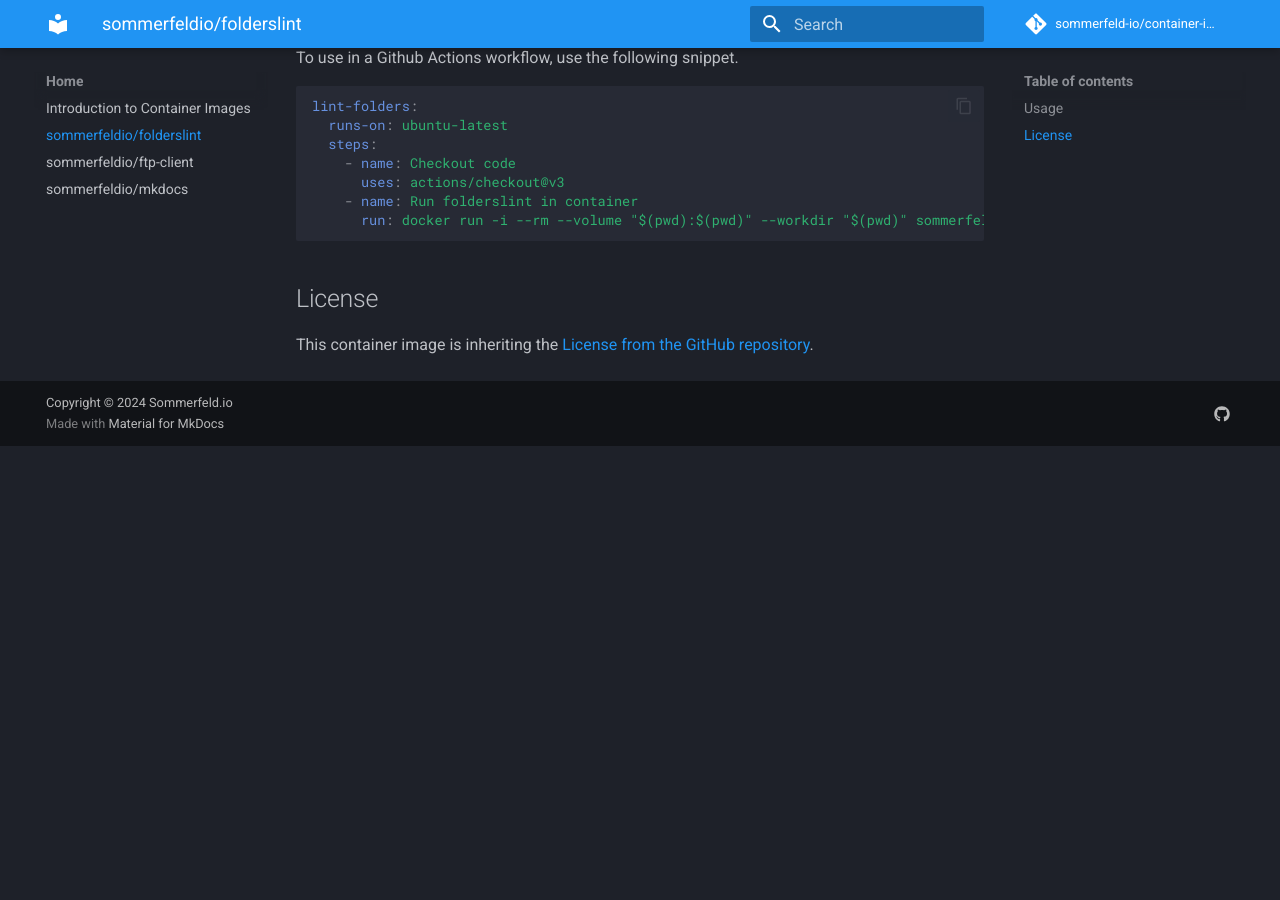
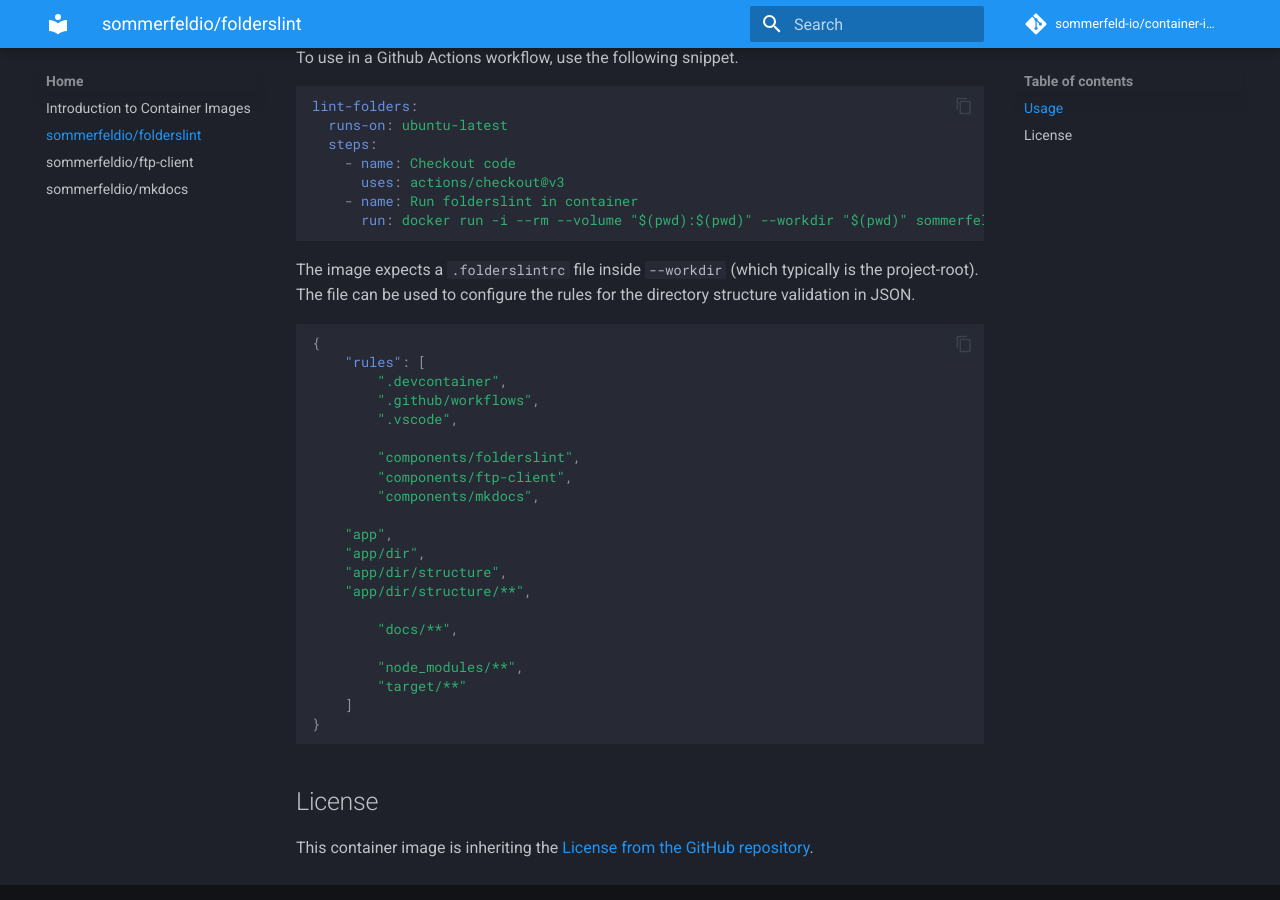
Before and after one commit to sommerfeld-io/container-images, an MkDocs documentation site: the page built from docs/content/images/folderslint.md, in a window 1280 px wide and 900 px high, scrolled down 565 px. Built offline with MkDocs 1.6.1 and Material for MkDocs 9.7.7, drawn with Linux system fonts in a browser that asks for light colours; comment, search, counter and statistics services are not loaded; before the commit the page ends 1011 px from its top, so only the background shows below that.

Commit message:
docs: [Actions Bot] generate docs

````diff
--- a/docs/content/images/folderslint.md
+++ b/docs/content/images/folderslint.md
@@ -26,6 +26,33 @@ lint-folders:
       run: docker run -i --rm --volume "$(pwd):$(pwd)" --workdir "$(pwd)" sommerfeldio/folderslint:latest
 ```
 
+The image expects a `.folderslintrc` file inside `--workdir` (which typically is the project-root). The file can be used to configure the rules for the directory structure validation in JSON.
+
+```json
+{
+	"rules": [
+		".devcontainer",
+		".github/workflows",
+		".vscode",
+
+		"components/folderslint",
+		"components/ftp-client",
+		"components/mkdocs",
+
+    "app",
+    "app/dir",
+    "app/dir/structure",
+    "app/dir/structure/**",
+
+		"docs/**",
+
+		"node_modules/**",
+		"target/**"
+	]
+}
+
+```
+
 ## License
 This container image is inheriting the [License from the GitHub repository](https://sommerfeld-io.github.io/container-images/about/license).
 
````
